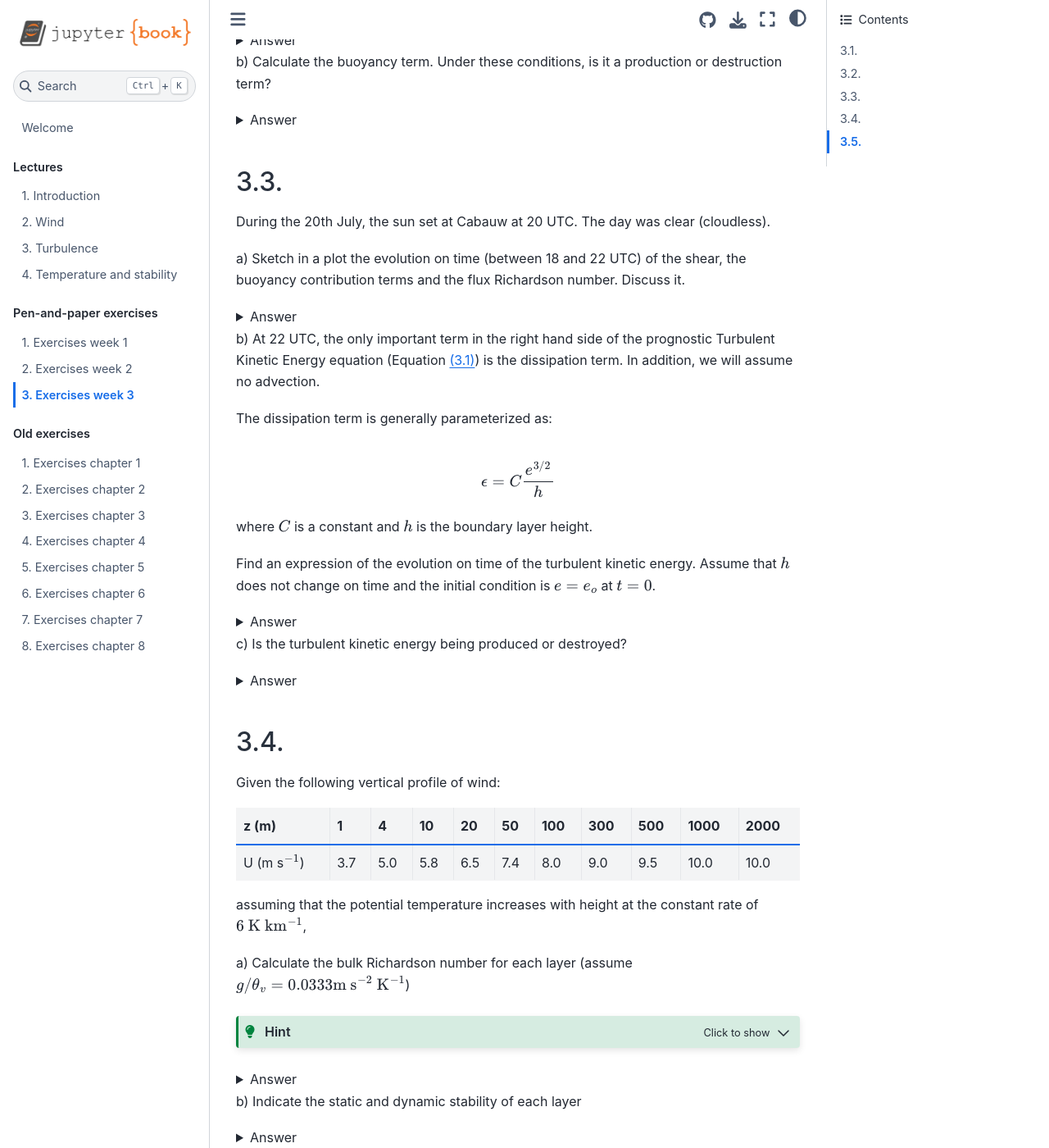
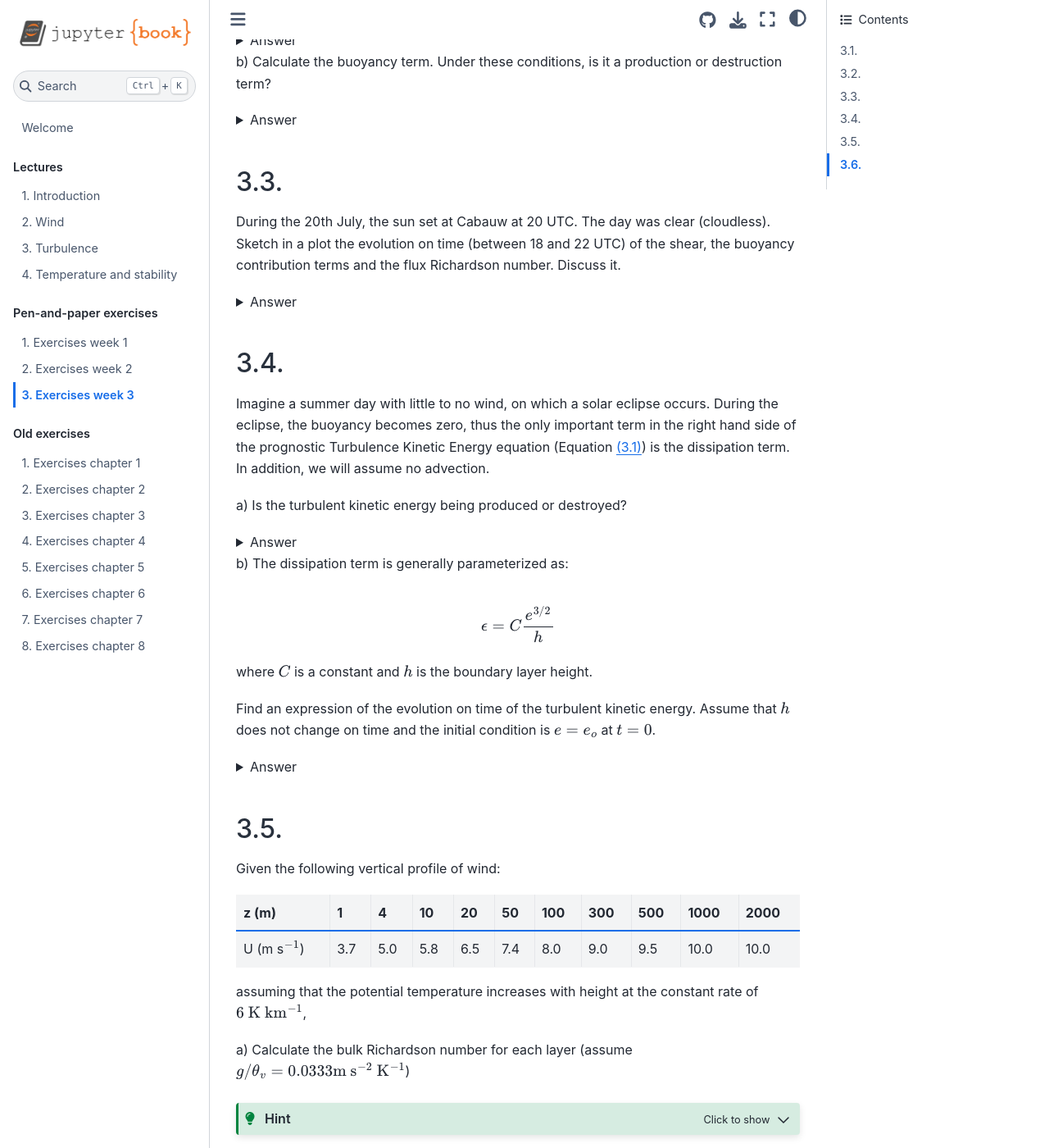
Before and after one commit to boundary-layer-meteo/boundary-layer-meteo.github.io, a Jupyter Book: the page built from exercises/week3.md, in a window 1280 px wide and 1400 px high, scrolled down 1999 px. Shown: the whole window at 82% size. Built offline with Jupyter Book 1.0.4 settings and Sphinx 7.4.7 and the Sphinx Book theme 1.1.4, drawn with Linux system fonts in a browser that asks for light colours; cross-references to code outside the pages are shown as plain code.

Commit message:
small changes exercises wee3

````diff
--- a/exercises/week3.md
+++ b/exercises/week3.md
@@ -169,9 +169,7 @@ Positive buoyancy flux leads to a production term.
 
 ##
 During the 20th July, the sun set at Cabauw at 20 UTC. The day
-was clear (cloudless).
-
-a) Sketch in a plot the evolution on time (between 18 and 22 UTC) of
+was clear (cloudless). Sketch in a plot the evolution on time (between 18 and 22 UTC) of
 the shear, the buoyancy contribution terms and the flux Richardson number. Discuss it.
 
 <details>
@@ -195,10 +193,21 @@ After sunset, the Richardson number increases. When the Richardson number > 1, t
 
 </details>
 
-b)
-At 22 UTC, the only important term in the right hand side of the prognostic Turbulent Kinetic Energy
+##
+Imagine a summer day with little to no wind, on which a solar eclipse occurs. During the eclipse, the buoyancy becomes zero,
+thus the only important term in the right hand side of the prognostic Turbulence Kinetic Energy
 equation (Equation {eq}`for:ex3`) is the dissipation term. In addition, we will assume no advection.
 
+a) Is the turbulent kinetic energy being produced or destroyed?
+
+<details>
+  <summary>Answer</summary>
+
+If the only relevant term is dissipation, the turbulent kinetic energy is being destroyed.
+
+</details>
+
+b)
 The dissipation term is generally parameterized as:
 
 $$
@@ -243,14 +252,6 @@ This results in $e=\left(\dfrac{1}{\dfrac{1}{\sqrt{e_0}}+\dfrac{C\,t}{2 h}}\righ
 
 </details>
 
-c) Is the turbulent kinetic energy being produced or destroyed?
-
-<details>
-  <summary>Answer</summary>
-
-If the only relevant term is dissipation, the turbulent kinetic energy is being destroyed.
-
-</details>
 
 ##
 Given the following vertical profile of wind:
@@ -341,9 +342,8 @@ and $z/L$.
 
 ```{hint}
 :class: tip, dropdown
-- Make use of $u_*^2=-\overline{u'w'}$
 - Assume that we look at the surface layer
-(where turbulent fluxes are relatively constant on height and vary less than 10\%, {cite}`stull1988introduction`),
+(where turbulent fluxes are relatively constant on height and vary less than 10\%),
 so $\overline{u'w'} \approx \overline{u'w'}_0 = -u_*^2$. Also $\overline{w'\theta_v'} \approx \overline{w'\theta_v'}_0$.
 
 - Remember that the Monin-Obukhov length is defined by
````
